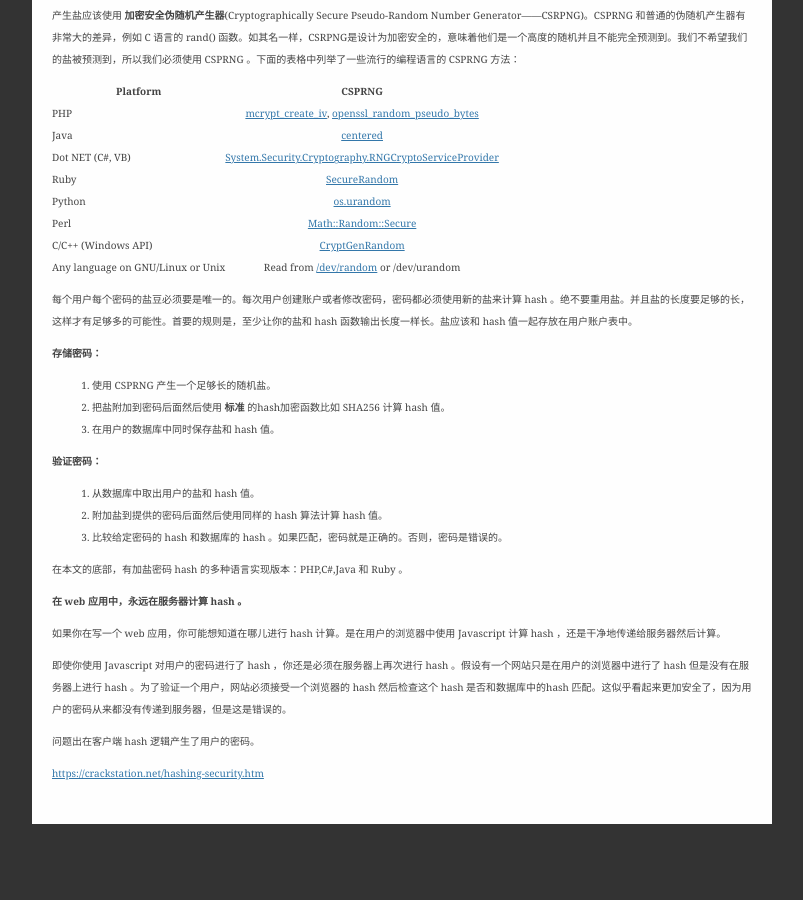
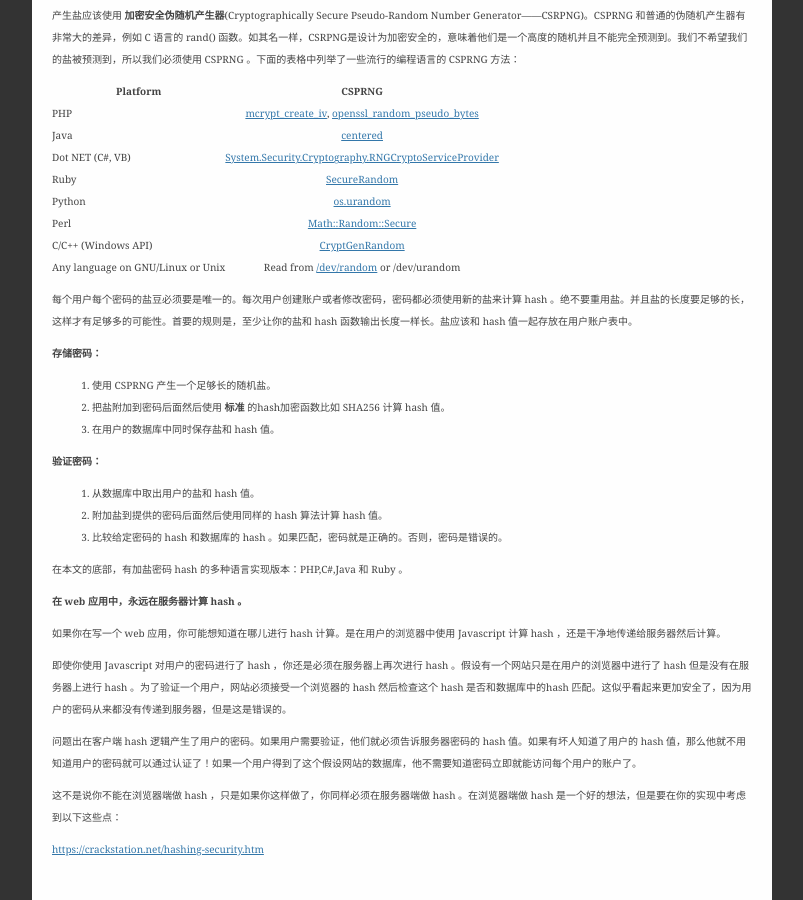
Before and after one commit to osrpt/osrpt.github.com, a Jekyll site: the page built from _posts/2014-05-14-hashing-security.md, in a window 1280 px wide and 900 px high, scrolled down 4249 px. Shown: the whole window, without its empty margins (238-1041 px from the left). Built offline with Jekyll 4.4.1, drawn with Linux system fonts in a browser that asks for light colours; Markdown is read by kramdown in place of the engine named in the settings; before the commit the page ends 5073 px from its top, so only the background shows below that.

Commit message:
translate more

```diff
--- a/_posts/2014-05-14-hashing-security.md
+++ b/_posts/2014-05-14-hashing-security.md
@@ -220,7 +220,11 @@ salt 不必是秘密的。仅仅通过让 hash 随机，这样就可以让查表
 
 即使你使用 Javascript 对用户的密码进行了 hash ，你还是必须在服务器上再次进行 hash 。假设有一个网站只是在用户的浏览器中进行了 hash 但是没有在服务器上进行 hash 。为了验证一个用户，网站必须接受一个浏览器的 hash 然后检查这个 hash 是否和数据库中的hash 匹配。这似乎看起来更加安全了，因为用户的密码从来都没有传递到服务器，但是这是错误的。
 
-问题出在客户端 hash 逻辑产生了用户的密码。
+问题出在客户端 hash 逻辑产生了用户的密码。如果用户需要验证，他们就必须告诉服务器密码的 hash 值。如果有坏人知道了用户的 hash 值，那么他就不用知道用户的密码就可以通过认证了！如果一个用户得到了这个假设网站的数据库，他不需要知道密码立即就能访问每个用户的账户了。
+
+这不是说你不能在浏览器端做 hash ，只是如果你这样做了，你同样必须在服务器端做 hash 。在浏览器端做 hash 是一个好的想法，但是要在你的实现中考虑到以下这些点：
+
+
 
 
 
```
